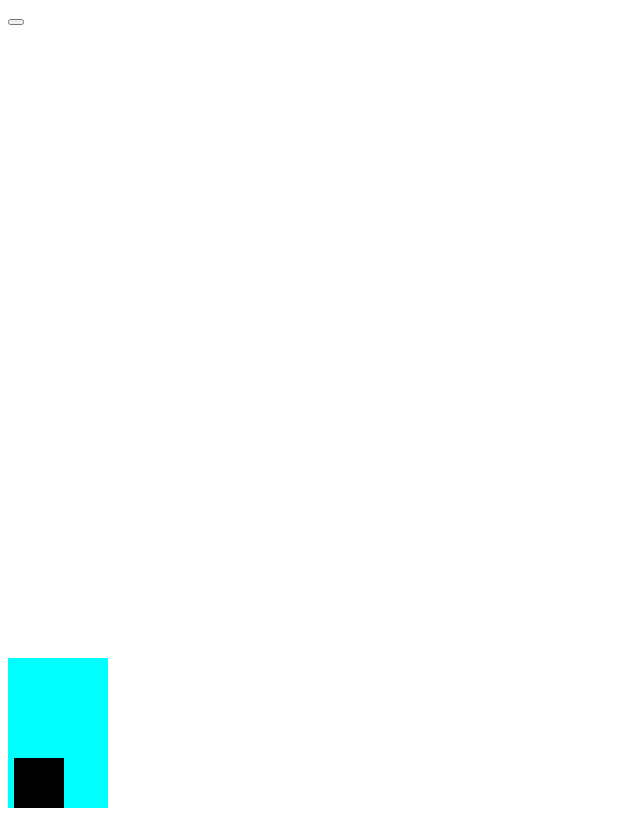
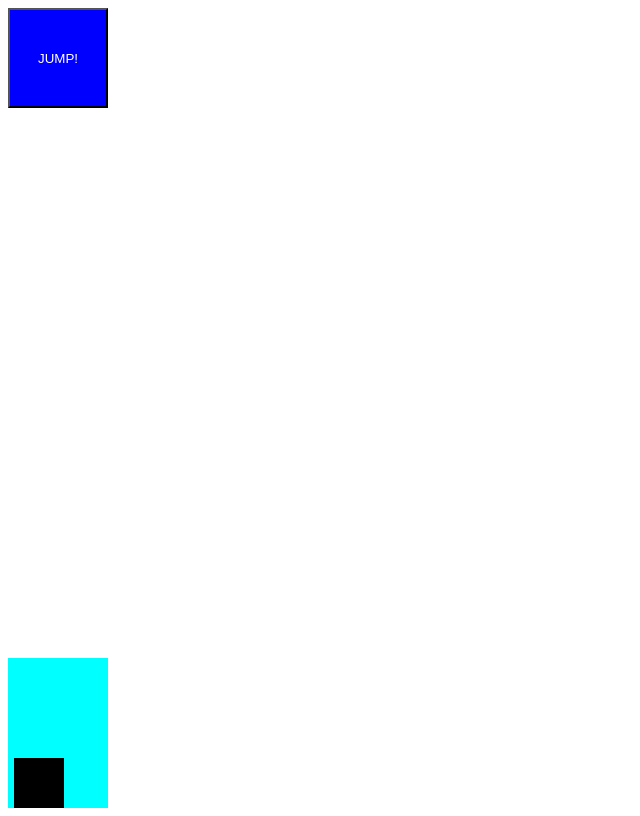
Before and after one commit to salmonco/embeddable-mini-game, a website built with Vite: page index.html in a window 1280 px wide. Shown: the whole page, without its empty margins (0-640 px from the left). Built offline with nearby package versions, Linux system fonts and the light colour scheme.

Commit message:
ui: 점프 버튼

```diff
--- a/src/game.ts
+++ b/src/game.ts
@@ -30,6 +30,7 @@ class Game {
         if (this.root.querySelector('#jumpButton') === null) {
             const jumpButton = document.createElement('button')
             jumpButton.id = 'jumpButton'
+            jumpButton.innerText = 'JUMP!'
             jumpButton.addEventListener('click', () => this.character.jump())
             this.root.appendChild(jumpButton)
         }
--- a/src/style.css
+++ b/src/style.css
@@ -18,3 +18,10 @@
     height: 50px;
     background-color: black;
 }
+
+#jumpButton {
+    width: 100px;
+    height: 100px;
+    background-color: blue;
+    color: white;
+}
```
